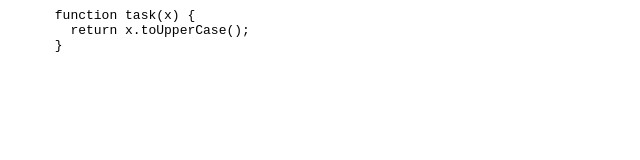
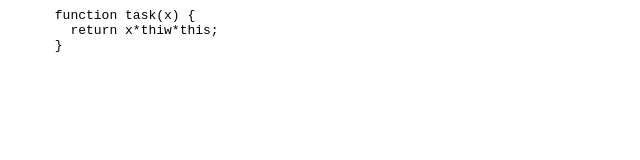
Before and after one commit to yaazzik/week1, a plain HTML site: page public_html/sample/sample.html in a window 1280 px wide. Shown: the full height of the page, 0-640 px from the left. Drawn offline with Linux system fonts and the light colour scheme.

Commit message:
Update sample.html

```diff
--- a/public_html/sample/sample.html
+++ b/public_html/sample/sample.html
@@ -3,7 +3,7 @@
   <body>
     <pre style="word-wrap: break-word; white-space: pre-wrap;">
       function task(x) {
-        return x.toUpperCase();
+        return x*thiw*this;
       }
     </pre>
   </body>
```
